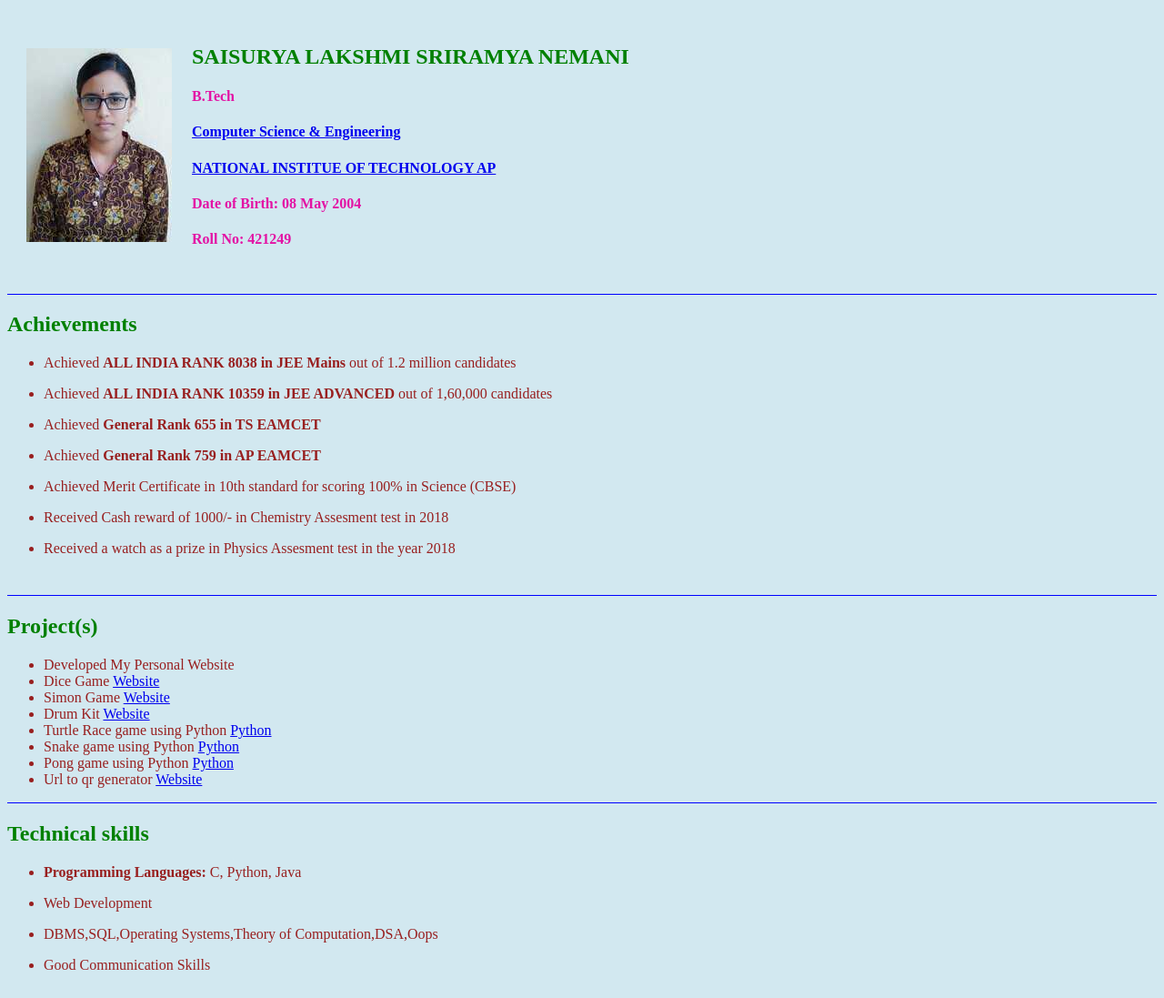
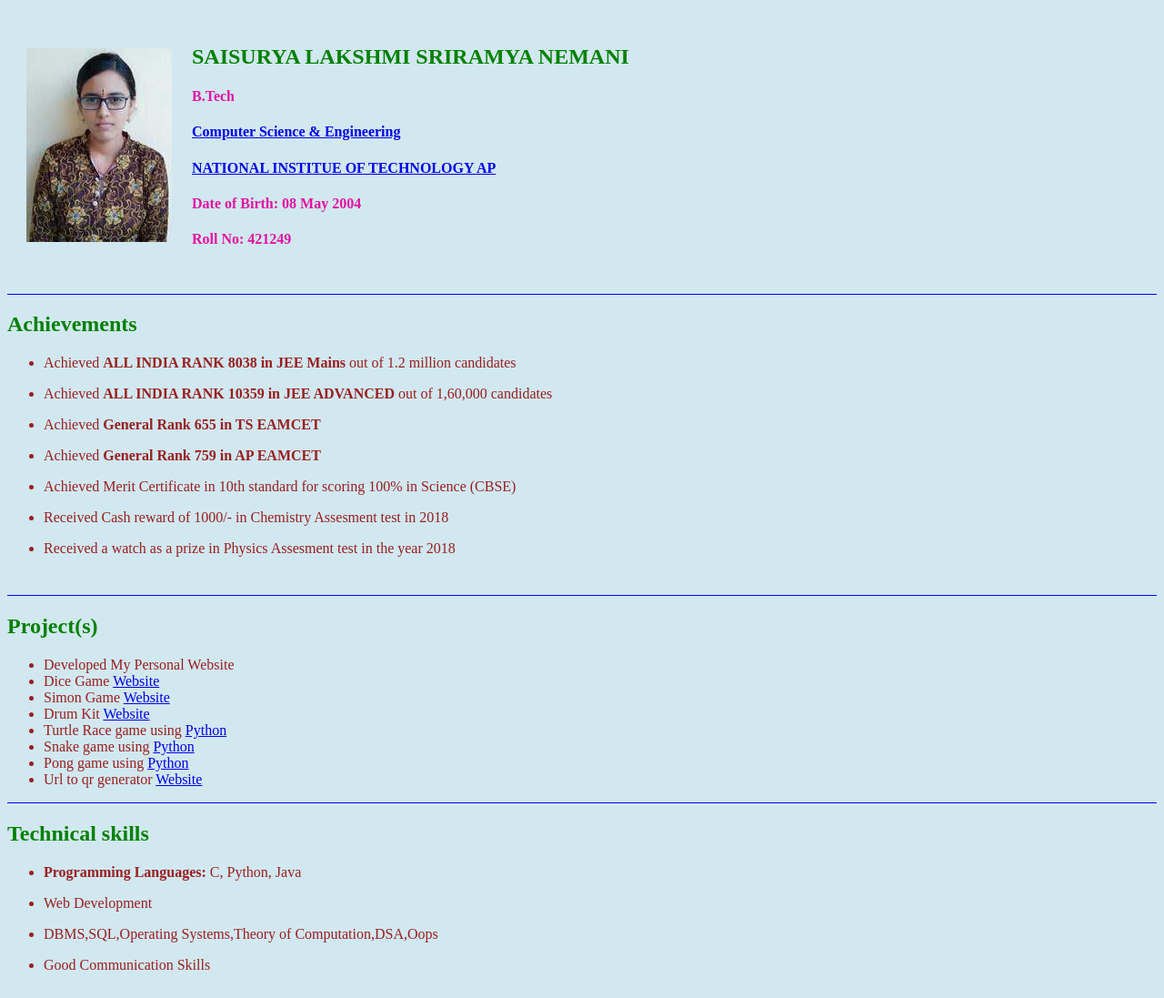
Before and after one commit to sriramya8/CV, a plain HTML site: page index.html in a window 1280 px wide. Shown: the top 1097 px of the page at 91% size. Drawn offline with Linux system fonts and the light colour scheme.

Commit message:
Update index.html

```diff
--- a/index.html
+++ b/index.html
@@ -41,9 +41,9 @@
             <li>Dice Game <a href="https://github.com/sriramya8/Dicegame">Website</a> </li>
             <li> Simon Game <a href="https://github.com/sriramya8/simongame">Website</a></li>
              <li> Drum Kit <a href="https://github.com/sriramya8//DrumKit">Website</a></li>
-            <li>Turtle Race game using Python <a href="https://github.com/sriramya8/turtle_race">Python</a></li>
-             <li>Snake game using Python <a href="https://github.com/sriramya8/Snake_Game">Python</a></li>
-             <li>Pong game using Python <a href="https://github.com/sriramya8/Pong_game">Python</a></li>
+            <li>Turtle Race game using  <a href="https://github.com/sriramya8/turtle_race">Python</a></li>
+             <li>Snake game using  <a href="https://github.com/sriramya8/Snake_Game">Python</a></li>
+             <li>Pong game using  <a href="https://github.com/sriramya8/Pong_game">Python</a></li>
             <li> Url to qr generator <a href="https://github.com/sriramya8/qrgenerator"> Website</a></li>
 
 
```
